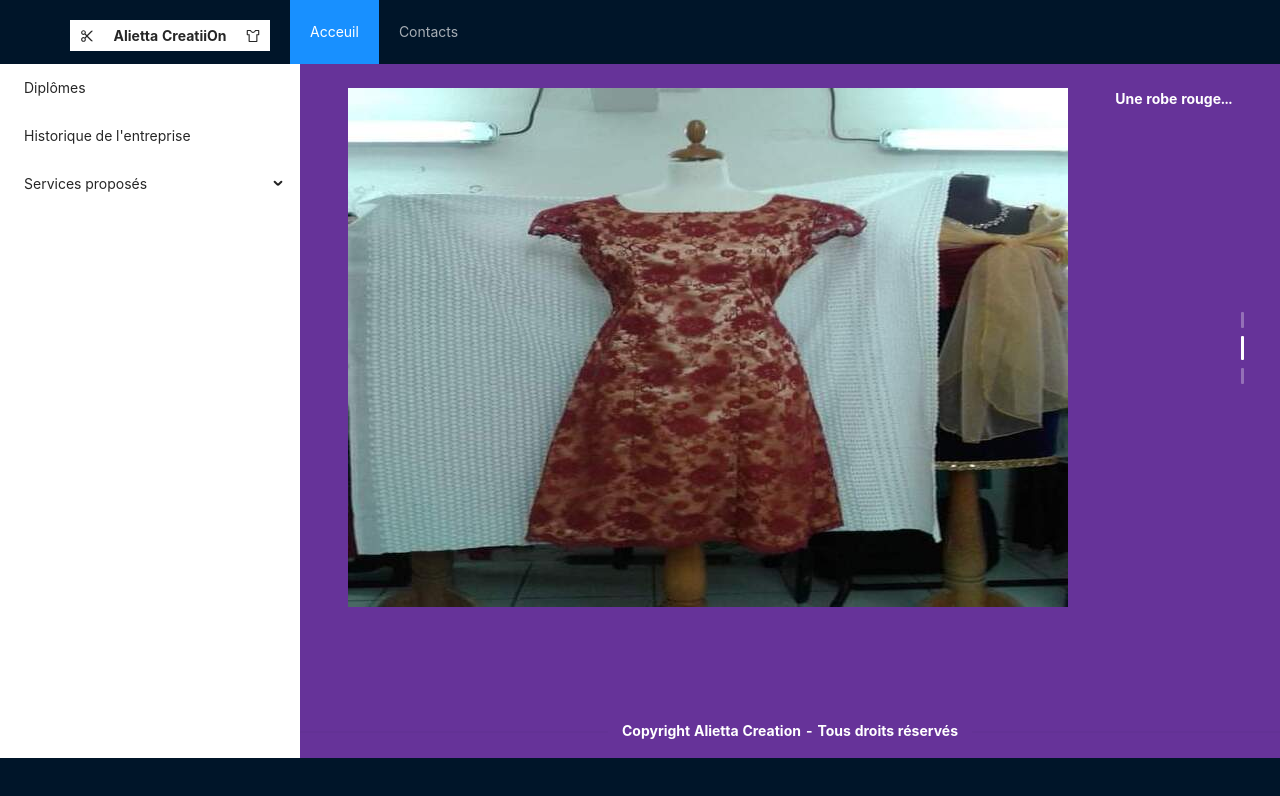
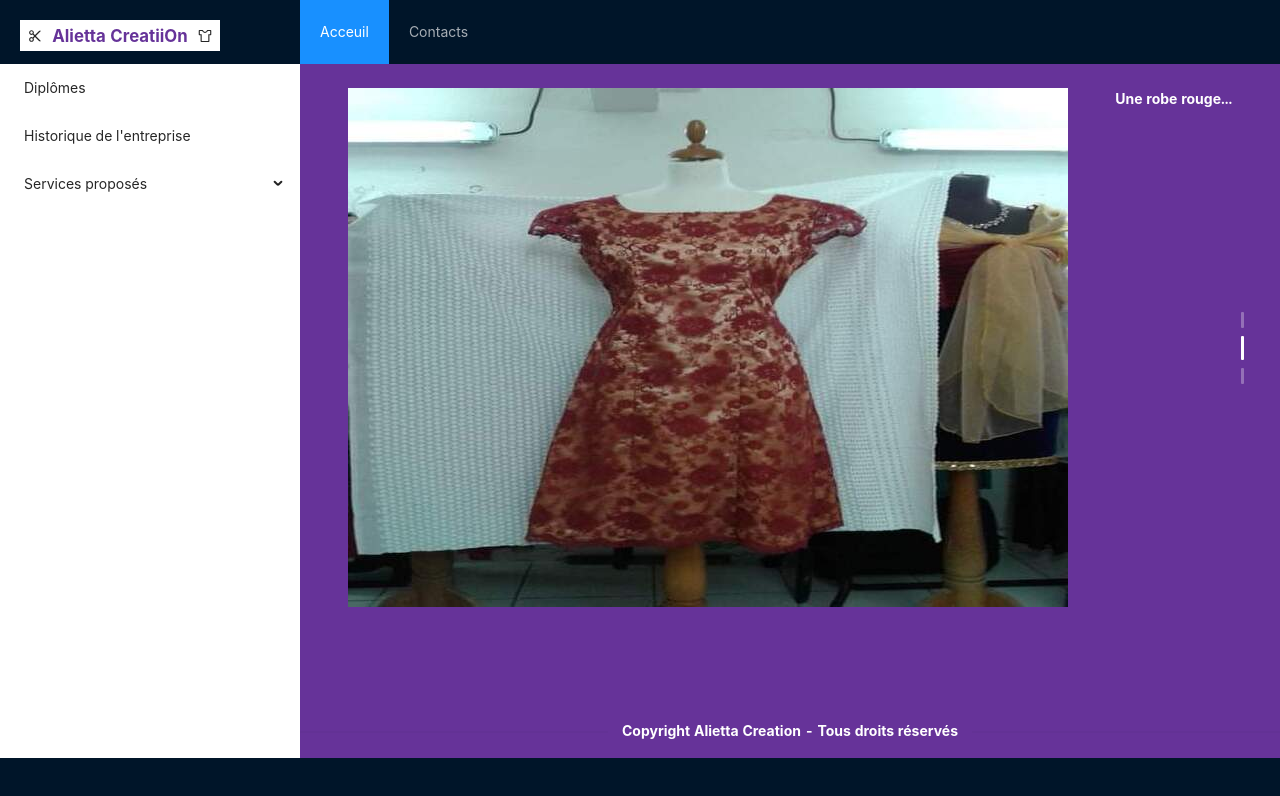
Before and after one commit to Neolau971/neola-a-site, a React (Create React App) app: page / in a window 1280 px wide. Shown: the top 796 px of the page. Built offline with nearby package versions, Linux system fonts and the light colour scheme.

Commit message:
#add style title site

```diff
--- a/src/components/menu/header-menu.component.tsx
+++ b/src/components/menu/header-menu.component.tsx
@@ -14,19 +14,20 @@ const HeaderMenuComponent: React.FC<HeaderMenuProps> = ({ handleContent }) => {
   }
 
   return (
-    <Header className="header">
+    <Header style={{ padding: '0px' }}>
       <div style={{
         float: 'left',
         width: '200px',
         height: '31px',
         backgroundColor: 'white',
         margin: '20px',
+        marginRight: '80px',
         display: 'flex',
         justifyContent: 'center',
         alignItems: 'center'
       }}>
         <ScissorOutlined />
-        <span style={{ fontWeight: 'bold', margin: 'inherit' }}>Alietta CreatiiOn</span>
+        <span style={{ fontWeight: 'bold', margin: '10px', fontSize: 'larger', color: 'rebeccapurple' }}>Alietta CreatiiOn</span>
         <SkinOutlined />
       </div>
       <Menu
```
